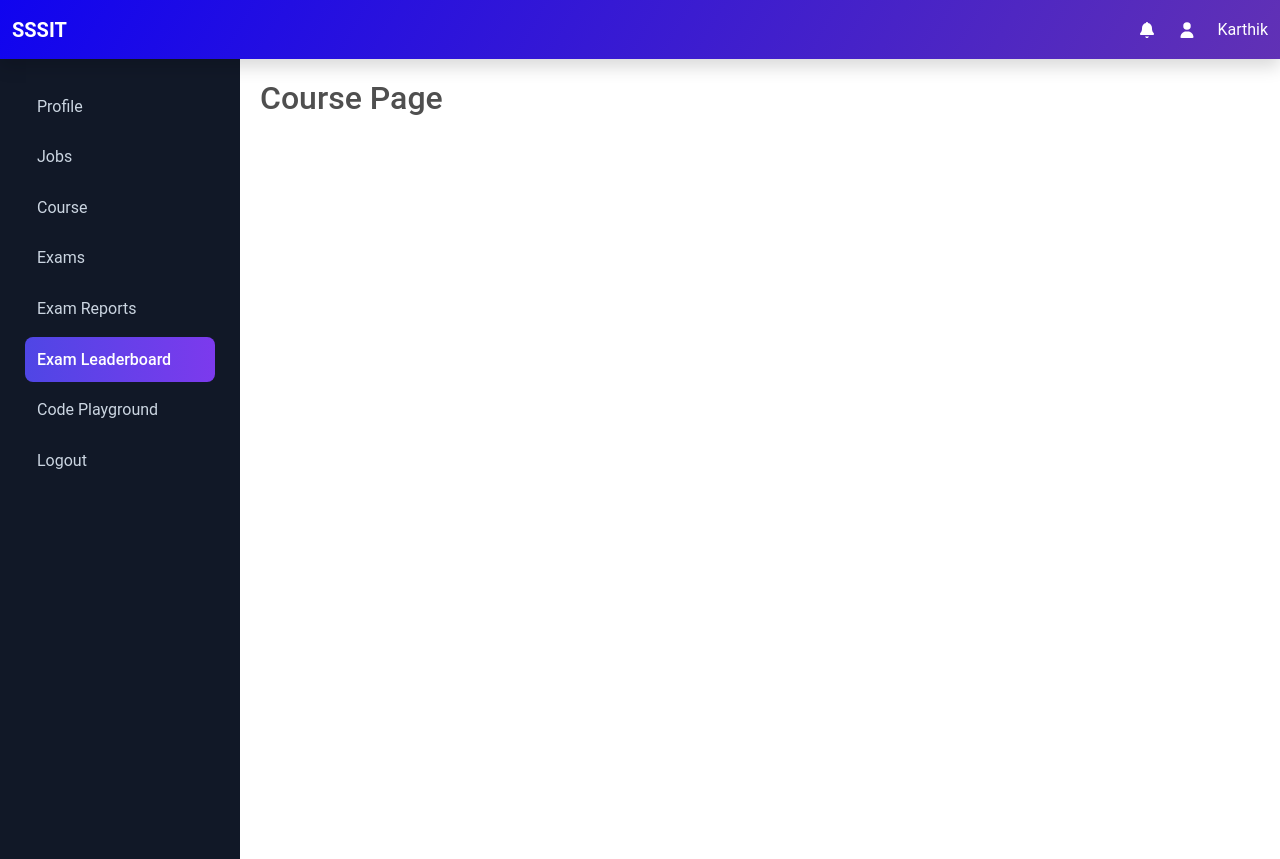
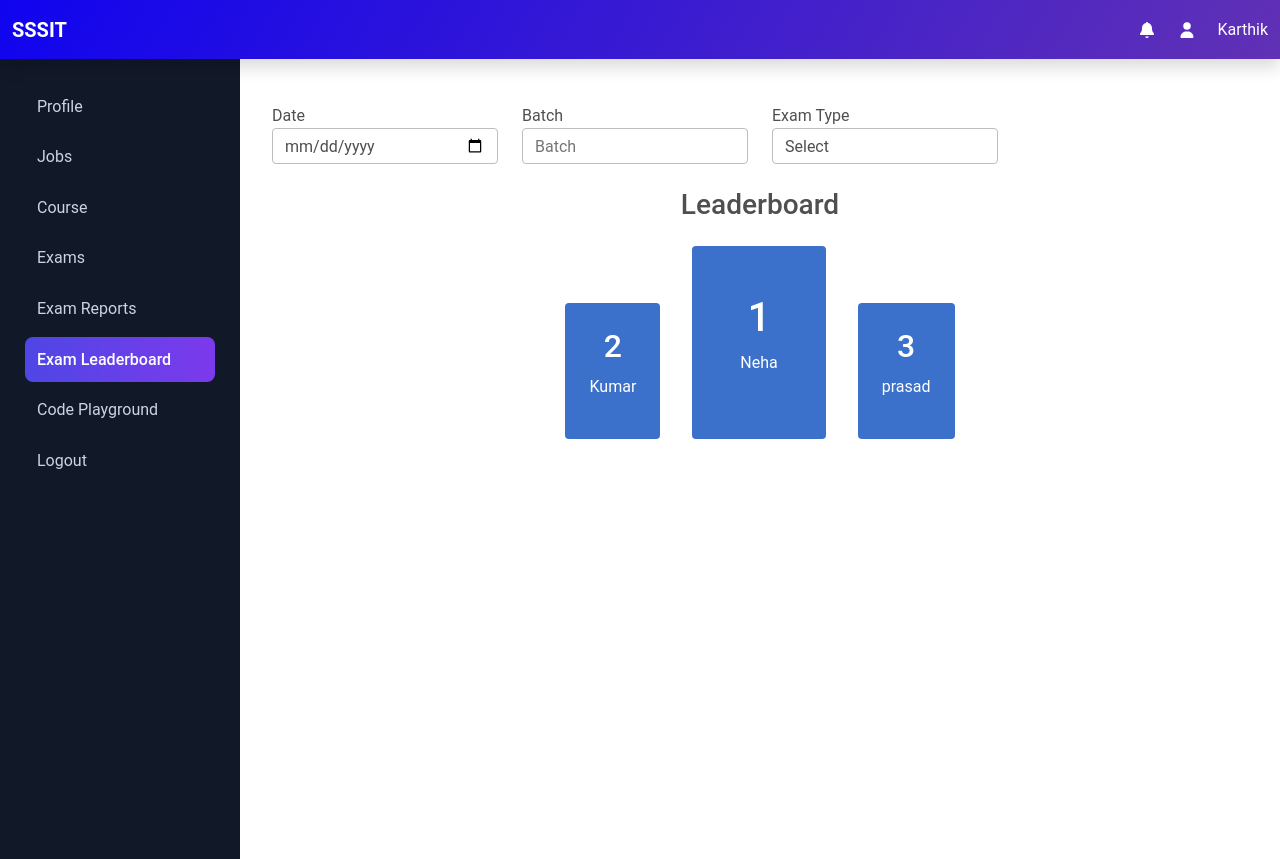
Before and after one commit to sssituser/python12to1pmmainproject, a React (Vite) app in the folder placementapp/: page /exam-leaderboard in a window 1280 px wide. Built offline with nearby package versions, Linux system fonts and the light colour scheme.

Commit message:
Updated ExamLeaderboard

```diff
--- a/placementapp/src/pages/ExamLeaderboard.jsx
+++ b/placementapp/src/pages/ExamLeaderboard.jsx
@@ -1,7 +1,78 @@
 import React from "react";
 
+const leaderboard = [
+  { rank: 1, name: "Neha", score: 98, time: "20s" },
+  { rank: 2, name: "Kumar", score: 95, time: "22s" },
+  { rank: 3, name: "Gangaprasad", score: 92, time: "25s" },
+  { rank: 4, name: "Sai", score: 90, time: "30s" },
+];
+
 function ExamLeaderboard() {
-  return <h2>Course Page</h2>;
+  return (
+    <div className="container mt-4">
+
+
+      <div className="row mb-4">
+
+        <div className="col-md-3">
+          <label>Date</label>
+          <input type="date" className="form-control"/>
+        </div>
+
+        <div className="col-md-3">
+          <label>Batch</label>
+          <input type="text" className="form-control" placeholder="Batch"/>
+        </div>
+
+        <div className="col-md-3">
+          <label>Exam Type</label>
+          <select className="form-control">
+            <option>Select</option>
+            <option>Daily Exam</option>
+            <option>Weekly Exam</option>
+            <option>Monthly Exam</option>
+            <option>Grand Test</option>
+          </select>
+        </div>
+
+      </div>
+
+
+
+      <h3 className="text-center mb-4">Leaderboard</h3>
+
+
+
+      <div className="d-flex justify-content-center align-items-end mb-5">
+
+        <div className="text-center mx-3">
+          <div className="bg-primary text-white p-4 rounded">
+            <h2>2</h2>
+            <p>Kumar</p>
+          </div>
+        </div>
+
+        <div className="text-center mx-3">
+          <div className="bg-primary text-white p-5 rounded">
+            <h1>1</h1>
+            <p>Neha</p>
+          </div>
+        </div>
+
+        <div className="text-center mx-3">
+          <div className="bg-primary text-white p-4 rounded">
+            <h2>3</h2>
+            <p>prasad</p>
+          </div>
+        </div>
+
+      </div>
+
+
+
+
+    </div>
+  );
 }
 
 export default ExamLeaderboard;
```
